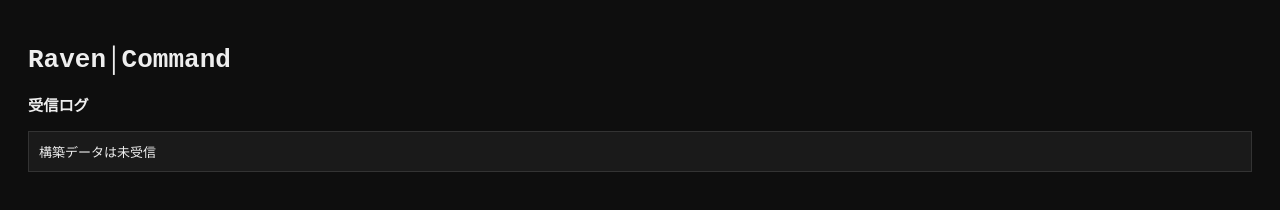
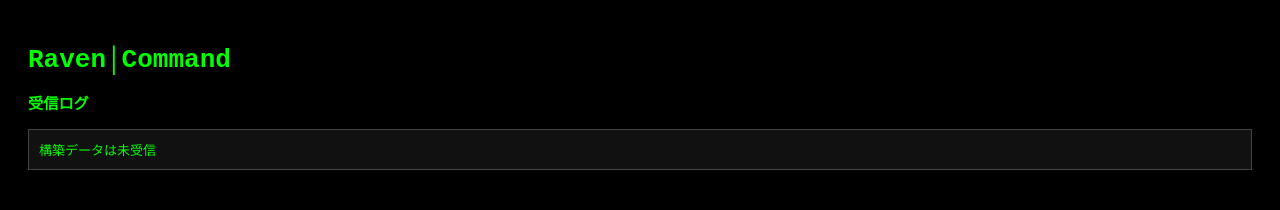
Before and after one commit to luporav3n/Raven-command, a plain HTML site: page index.html in a window 1280 px wide. Drawn offline with Linux system fonts and the light colour scheme.

Commit message:
style.css を更新

```diff
--- a/style.css
+++ b/style.css
@@ -1,31 +1,15 @@
 body {
-  background-color: #0e0e0e;
-  color: #eee;
+  background-color: #000;
+  color: #0f0;
   font-family: monospace;
   padding: 20px;
 }
-textarea {
-  width: 100%;
-  height: 120px;
-  background: #111;
-  color: #0f0;
-  border: 1px solid #0f0;
-  padding: 10px;
+h1 {
   margin-bottom: 10px;
 }
-button {
+pre {
+  background: #111;
+  border: 1px solid #444;
   padding: 10px;
-  background: #0f0;
-  color: #000;
-  border: none;
-  cursor: pointer;
-  margin-top: 10px;
+  white-space: pre-wrap;
 }
-pre {
-  background: #1a1a1a;
-  padding: 10px;
-  border: 1px solid #333;
-  overflow-x: auto;
-  white-space: pre-wrap;
-  margin-bottom: 20px;
-}
```
